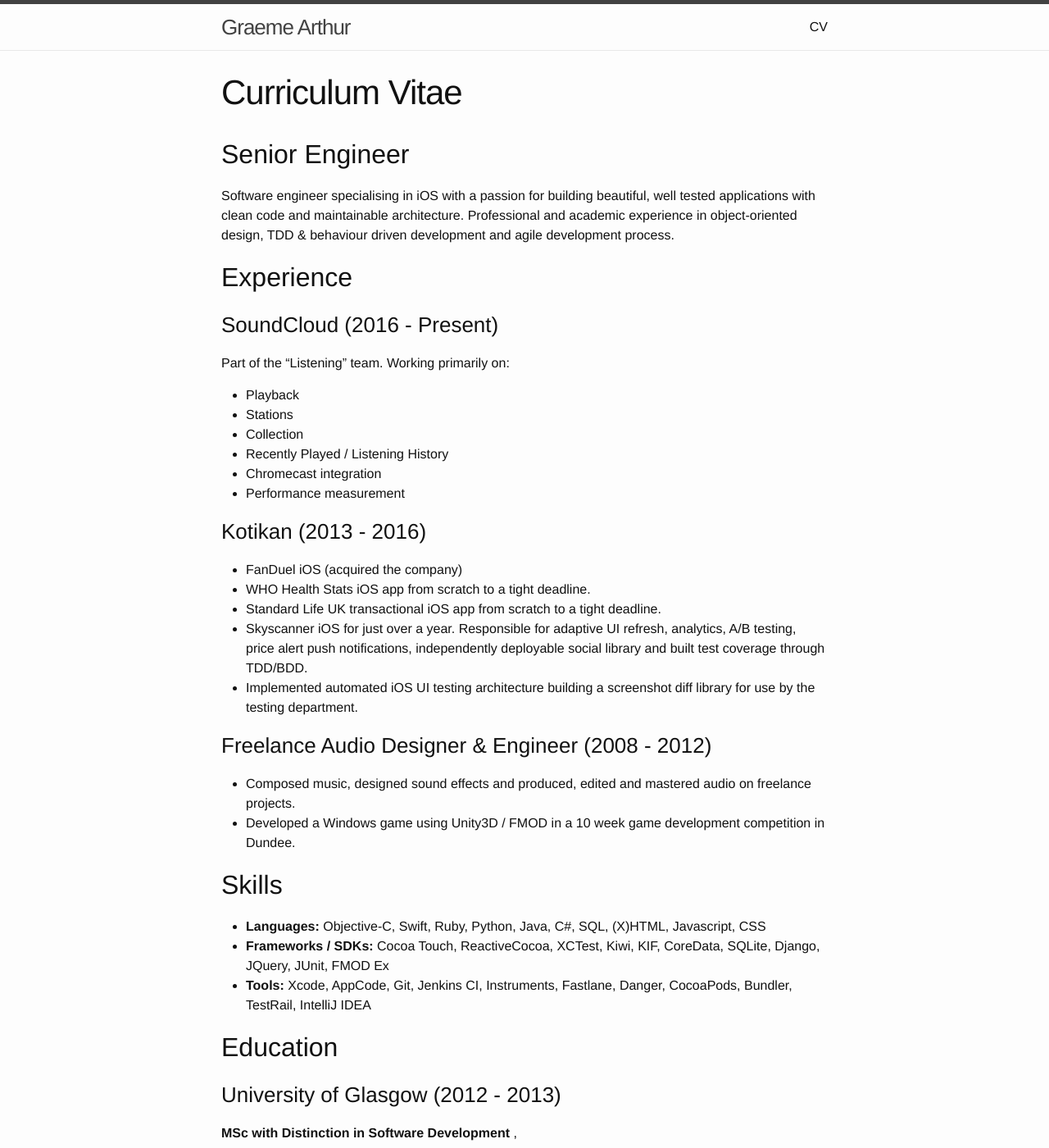
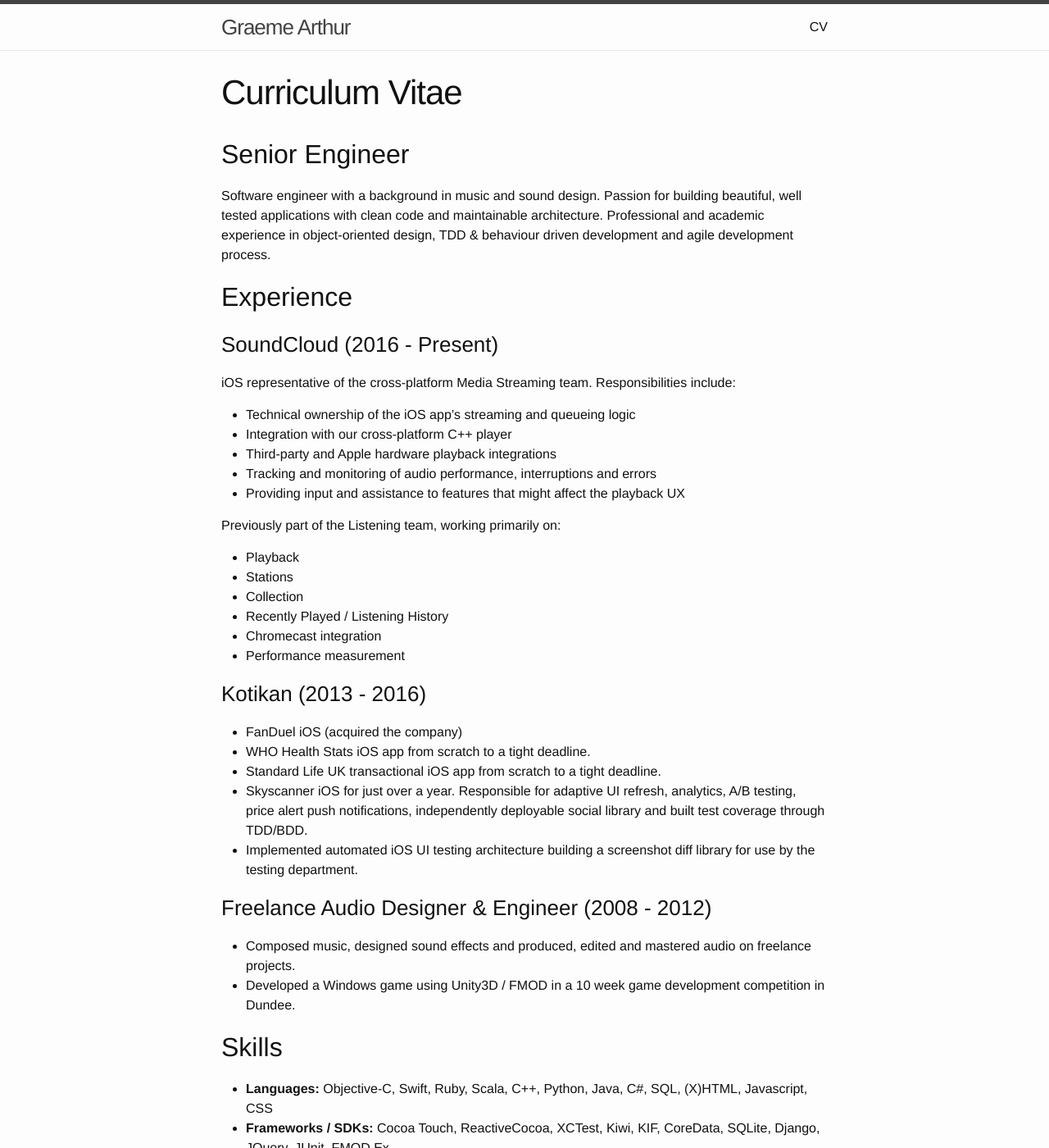
Before and after one commit to graeme/graeme.github.io, a Jekyll site: the page built from cv.md, in a window 1280 px wide and 1400 px high. Shown: the whole window at 82% size. Built offline with Jekyll 4.4.1, drawn with Linux system fonts in a browser that asks for light colours; some of the changed text lies outside the part shown.

Commit message:
Update CV header, skills and SC entry

```diff
--- a/cv.md
+++ b/cv.md
@@ -7,12 +7,19 @@
 
 ## Senior Engineer
 
-Software engineer specialising in iOS with a passion for building beautiful, well tested applications with clean code and maintainable architecture. Professional and academic experience in object-oriented design, TDD & behaviour driven development and agile development process.
+Software engineer with a background in music and sound design. Passion for building beautiful, well tested applications with clean code and maintainable architecture. Professional and academic experience in object-oriented design, TDD & behaviour driven development and agile development process.
 
 ## Experience
 
 ### SoundCloud (2016 - Present)
-Part of the "Listening" team. Working primarily on:
+iOS representative of the cross-platform Media Streaming team. Responsibilities include:
+- Technical ownership of the iOS app's streaming and queueing logic
+- Integration with our cross-platform C++ player
+- Third-party and Apple hardware playback integrations
+- Tracking and monitoring of audio performance, interruptions and errors
+- Providing input and assistance to features that might affect the playback UX
+
+Previously part of the Listening team, working primarily on:
 - Playback
 - Stations
 - Collection
@@ -33,10 +40,10 @@
 - Developed a Windows game using Unity3D / FMOD in a 10 week game development competition in Dundee.
 
 ## Skills
-- **Languages:** Objective-C, Swift, Ruby, Python, Java, C#, SQL, (X)HTML, Javascript, CSS
+- **Languages:** Objective-C, Swift, Ruby, Scala, C++, Python, Java, C#, SQL, (X)HTML, Javascript, CSS
 - **Frameworks / SDKs:** Cocoa Touch, ReactiveCocoa, XCTest, Kiwi, KIF, CoreData, SQLite, Django, JQuery,
 JUnit, FMOD Ex
-- **Tools:** Xcode, AppCode, Git, Jenkins CI, Instruments, Fastlane, Danger, CocoaPods, Bundler, TestRail, IntelliJ IDEA
+- **Tools:** Xcode, AppCode, Git, Jenkins CI, Instruments, Fastlane, CMake, Danger, CocoaPods, Bundler, TestRail, IntelliJ IDEA
 
 ## Education
 
```
